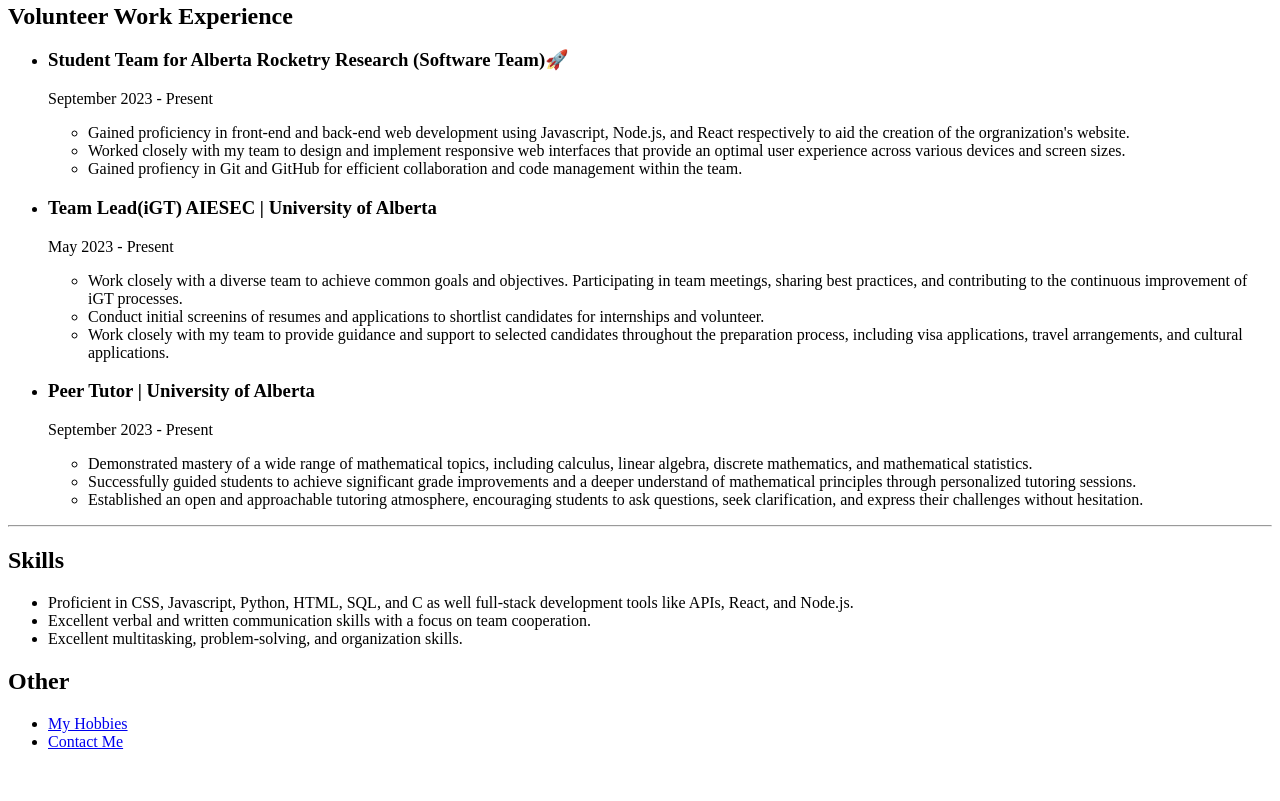
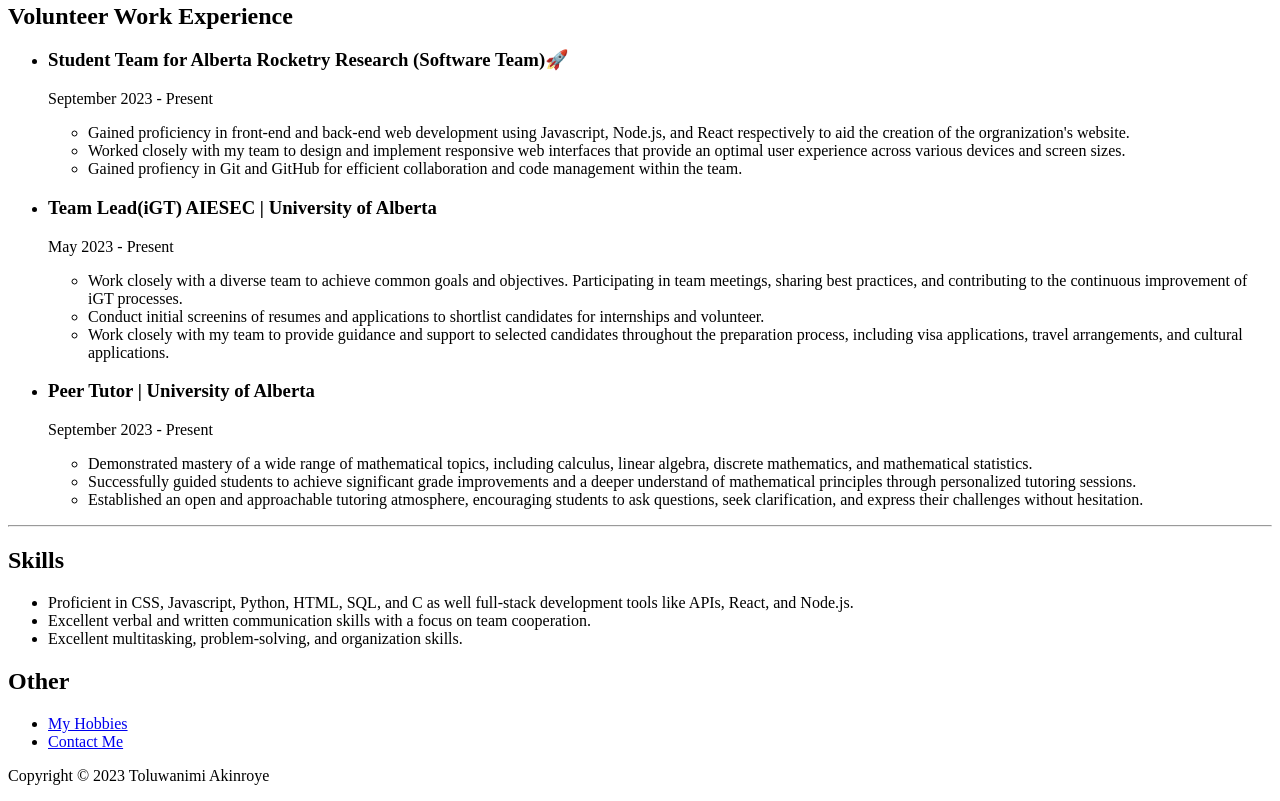
Before and after one commit to nimithejeagerist/html-resumev1, a plain HTML site: page index.html in a window 1280 px wide. Shown: the part 654-1455 px from the top of the page. Before the commit the page ends 1421 px from the top, so only its background shows below. Drawn offline with Linux system fonts and the light colour scheme.

Commit message:
Update index.html

```diff
--- a/index.html
+++ b/index.html
@@ -85,5 +85,8 @@
             <li><a href="./hobbies.html">My Hobbies</a></li>
             <li><a href="./contact-me.html">Contact Me</a></li>
         </ul>
+        <footer>
+            <p>Copyright © 2023 Toluwanimi Akinroye</p>
+        </footer>
     </body>
 </html>
```
